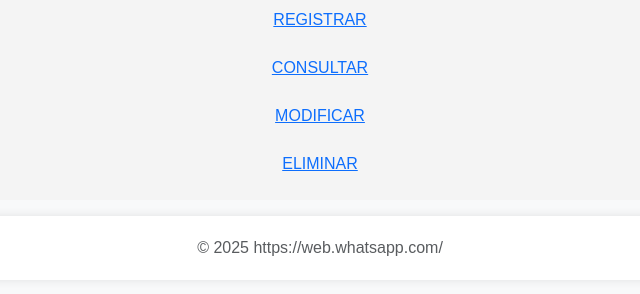
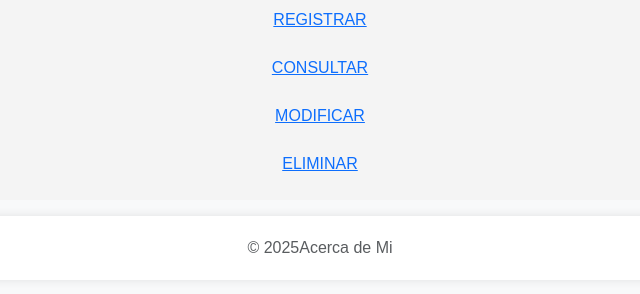
Before and after one commit to valeHR/site, a plain HTML site: page index.html in a window 1280 px wide. Shown: the part 48-342 px from the top of the page, without its empty margins (320-960 px from the left). Drawn offline with nearby package versions, Linux system fonts and the light colour scheme.

Commit message:
Update index.html

```diff
--- a/index.html
+++ b/index.html
@@ -20,7 +20,7 @@
         <a href="DELETE.html">ELIMINAR</a><br>
         <br>
     </a> </center>
-     <footer class="footer mt-auto py-3 bg-light">  <div class="container text-center"> <span class="text-muted">&copy; <span id="copyright-year"></span> https://web.whatsapp.com/</span> </div>
+     <footer class="footer mt-auto py-3 bg-light">  <div class="container text-center"> <span class="text-muted">&copy; <span id="copyright-year"></span>Acerca de Mi</span> </div>
     </footer>
 
     <script>
```
